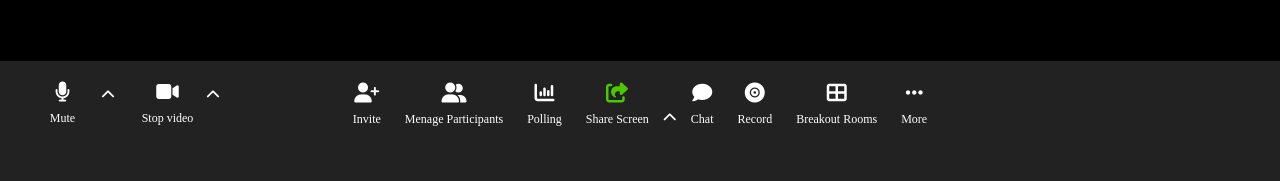
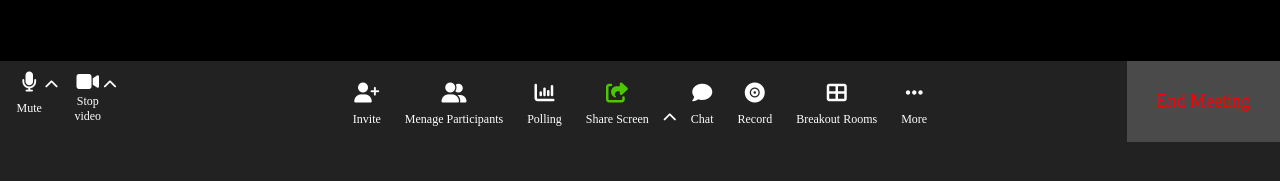
Before and after one commit to igorliotta/html-css-zoom, a plain HTML site: page index.html in a window 1280 px wide. Shown: the part 679-860 px from the top of the page. Drawn offline with Linux system fonts and the light colour scheme.

Commit message:
Added: "End Meeting" section in html and the relative css style

```diff
--- a/css/app.css
+++ b/css/app.css
@@ -144,6 +144,9 @@ body {
 
 .tool-container {
     text-align: center;
+    position: absolute;
+    top: 0;
+    left: 0;
 }
 
 .tool-row {
@@ -172,6 +175,11 @@ body {
 .mute {
     font-size: 12px;
     font-weight: 500;
+    display: inline-block;
+}
+
+.tools {
+    position: relative;
 }
 
 .container-center-tools {
@@ -199,3 +207,14 @@ body {
 .screen {
     color: #4bc800;
 }
+
+.meeting {
+    font-size: 18px;
+    text-align: center;
+    color: red;
+    background-color: #4a4a4a;
+    padding: 30px;
+    position: absolute;
+    top: 0;
+    right: 0;
+}
--- a/index.html
+++ b/index.html
@@ -183,7 +183,7 @@
     <!-- Seconda macroarea-->
     <!-- Sezione contenente una toolbar fixed -->
 
-    <section>
+    <section class="tools">
         <div class="toolbar-container">
             <div class="row">
 
@@ -260,7 +260,9 @@
 
 
 
-                <div class="col-2"></div>
+                <div class="col-2">
+                    <span class="meeting">End Meeting</span>
+                </div>
             </div>
         </div>
     </section>
```
